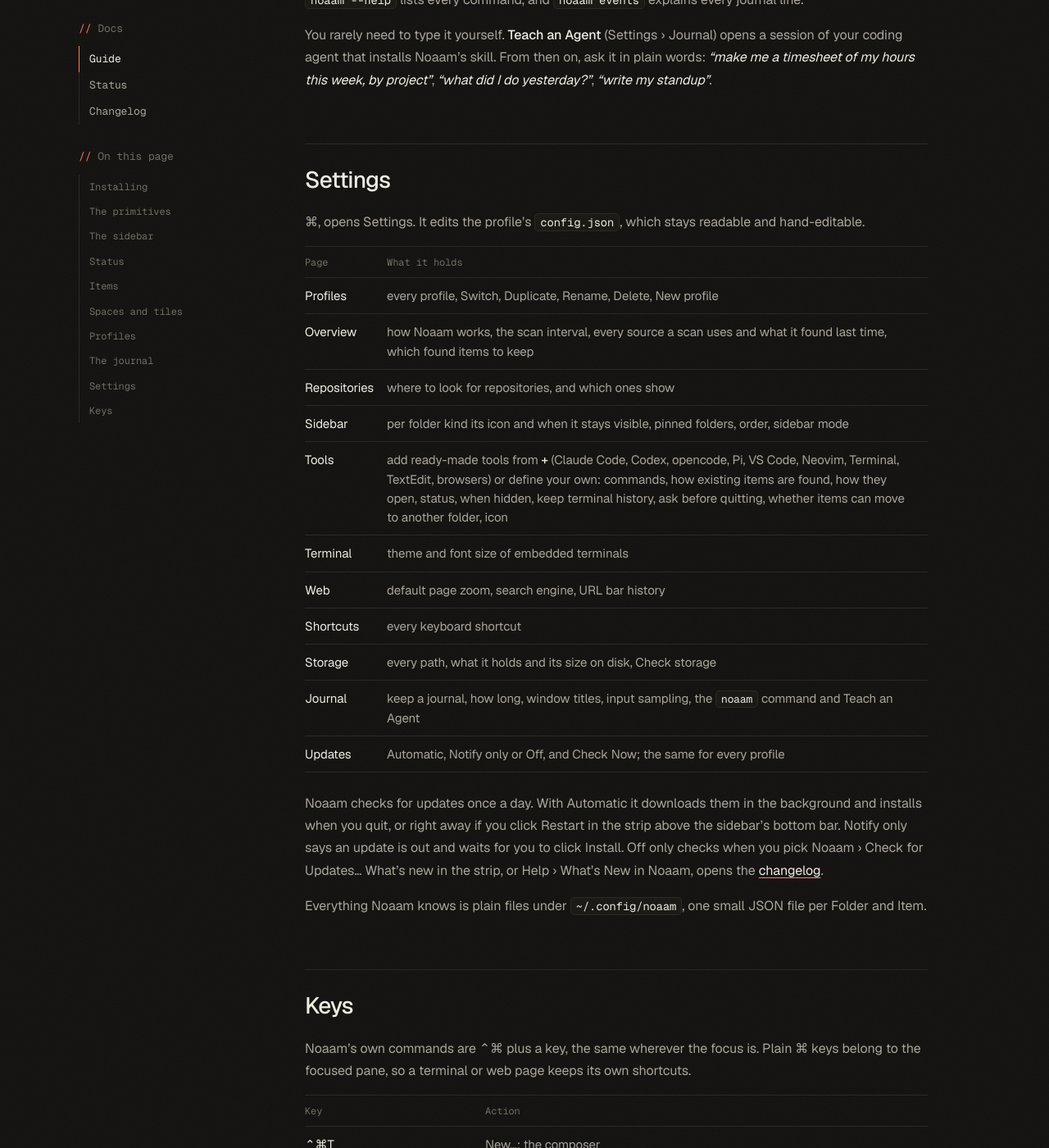
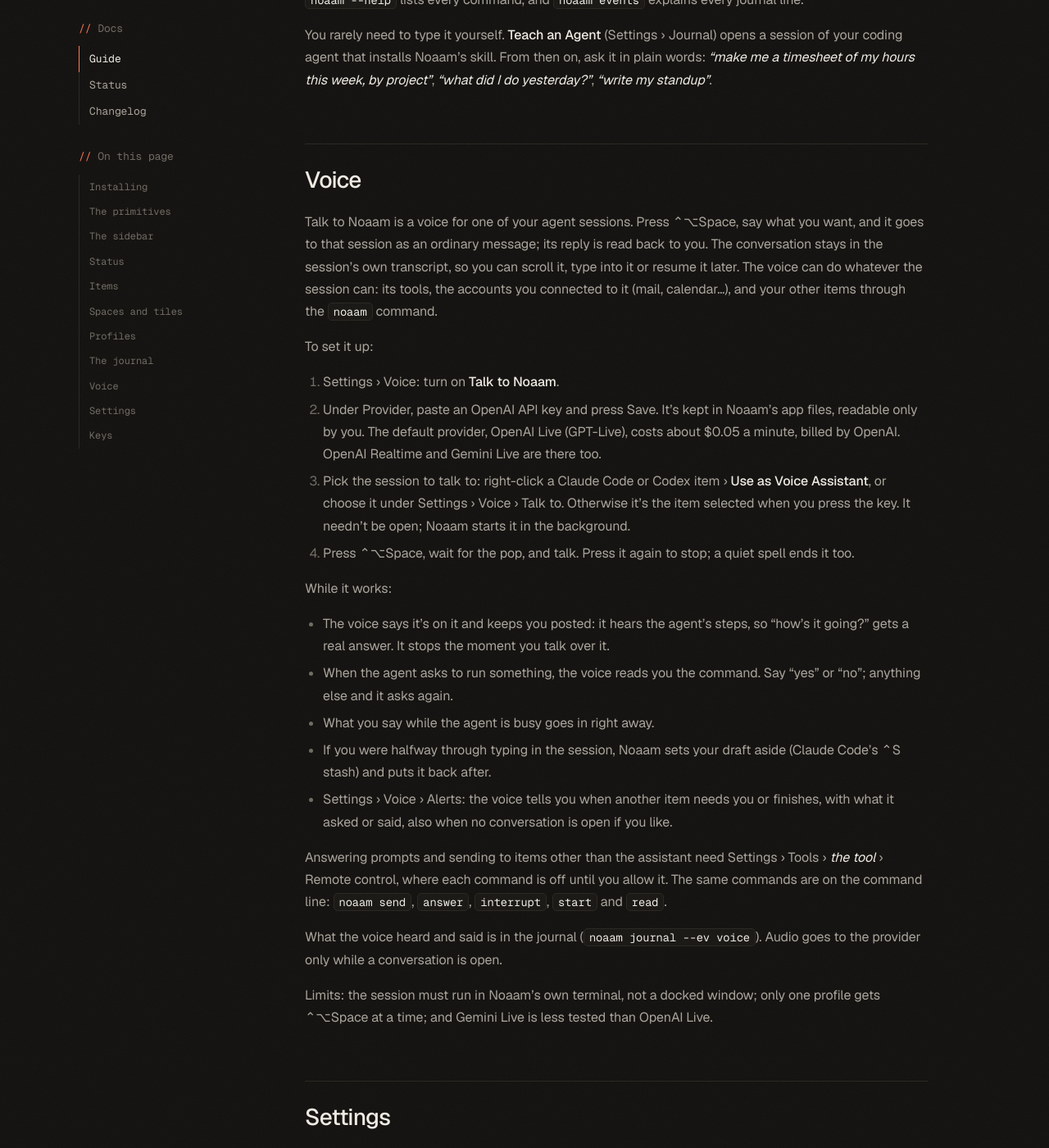
Before and after one commit to conformal-link/noaam-site, a Jekyll site: the page built from docs/index.md, in a window 1280 px wide and 1400 px high, scrolled down 5705 px. Shown: the whole window at 82% size. Built offline with Jekyll 4.4.1, drawn with Linux system fonts in a browser that asks for light colours; our own code applies the rules of GitHub Pages for plain Markdown files; some of the changed text lies outside the part shown.

Commit message:
Talk to all your agents: voice demo, docs and remote control

```diff
--- a/docs/index.md
+++ b/docs/index.md
@@ -205,6 +205,56 @@
 From then on, ask it in plain words: *"make me a timesheet of my hours
 this week, by project"*, *"what did I do yesterday?"*, *"write my standup"*.
 
+## Voice
+
+Talk to Noaam is a voice for one of your agent sessions. Press ⌃⌥Space,
+say what you want, and it goes to that session as an ordinary message; its
+reply is read back to you. The conversation stays in the session's own
+transcript, so you can scroll it, type into it or resume it later. The
+voice can do whatever the session can: its tools, the accounts you
+connected to it (mail, calendar…), and your other items through the
+`noaam` command.
+
+To set it up:
+
+1. Settings › Voice: turn on **Talk to Noaam**.
+2. Under Provider, paste an OpenAI API key and press Save. It's kept in
+   Noaam's app files, readable only by you. The default provider, OpenAI
+   Live (GPT-Live), costs about $0.05 a minute, billed by OpenAI. OpenAI
+   Realtime and Gemini Live are there too.
+3. Pick the session to talk to: right-click a Claude Code or Codex item ›
+   **Use as Voice Assistant**, or choose it under Settings › Voice › Talk
+   to. Otherwise it's the item selected when you press the key. It needn't
+   be open; Noaam starts it in the background.
+4. Press ⌃⌥Space, wait for the pop, and talk. Press it again to stop; a
+   quiet spell ends it too.
+
+While it works:
+
+- The voice says it's on it and keeps you posted: it hears the agent's
+  steps, so "how's it going?" gets a real answer. It stops the moment you
+  talk over it.
+- When the agent asks to run something, the voice reads you the command.
+  Say "yes" or "no"; anything else and it asks again.
+- What you say while the agent is busy goes in right away.
+- If you were halfway through typing in the session, Noaam sets your draft
+  aside (Claude Code's ⌃S stash) and puts it back after.
+- Settings › Voice › Alerts: the voice tells you when another item needs
+  you or finishes, with what it asked or said, also when no conversation is
+  open if you like.
+
+Answering prompts and sending to items other than the assistant need
+Settings › Tools › *the tool* › Remote control, where each command is off
+until you allow it. The same commands are on the command line: `noaam
+send`, `answer`, `interrupt`, `start` and `read`.
+
+What the voice heard and said is in the journal (`noaam journal --ev
+voice`). Audio goes to the provider only while a conversation is open.
+
+Limits: the session must run in Noaam's own terminal, not a docked
+window; only one profile gets ⌃⌥Space at a time; and Gemini Live is less
+tested than OpenAI Live.
+
 ## Settings
 
 ⌘, opens Settings. It edits the profile's `config.json`, which stays
@@ -216,11 +266,12 @@
 | Overview | how Noaam works, the scan interval, every source a scan uses and what it found last time, which found items to keep |
 | Repositories | where to look for repositories, and which ones show |
 | Sidebar | per folder kind its icon and when it stays visible, pinned folders, order, sidebar mode |
-| Tools | add ready-made tools from **+** (Claude Code, Codex, opencode, Pi, VS Code, Neovim, Terminal, TextEdit, browsers) or define your own: commands, how existing items are found, how they open, status, when hidden, keep terminal history, ask before quitting, whether items can move to another folder, icon |
+| Tools | add ready-made tools from **+** (Claude Code, Codex, opencode, Pi, VS Code, Neovim, Terminal, TextEdit, browsers) or define your own: commands, how existing items are found, how they open, status, remote control, when hidden, keep terminal history, ask before quitting, whether items can move to another folder, icon |
 | Terminal | theme and font size of embedded terminals |
 | Web | default page zoom, search engine, URL bar history |
 | Shortcuts | every keyboard shortcut |
 | Storage | every path, what it holds and its size on disk, Check storage |
+| Voice | Talk to Noaam, the provider, its voice and API key, which item to talk to, spoken alerts |
 | Journal | keep a journal, how long, window titles, input sampling, the `noaam` command and Teach an Agent |
 | Updates | Automatic, Notify only or Off, and Check Now; the same for every profile |
 
@@ -256,6 +307,7 @@
 | ⌃⌘[ / ⌃⌘] | back / forward through the rows you visited |
 | ⌃⌘E | open the current pane in its own app |
 | ⌃⌘S | sidebar always shown or auto-hide |
+| ⌃⌥Space | start or stop talking to Noaam |
 | ⌘, | Settings |
 | ⌘+, ⌘-, ⌘0 | zoom the terminal font or the page |
 | ⌘F, ⌘G | find in the terminal or page |
```
Also changed, not shown: index.html (+25 -7 lines), assets/shots/voice-poster.webp (added), 1 other file.
